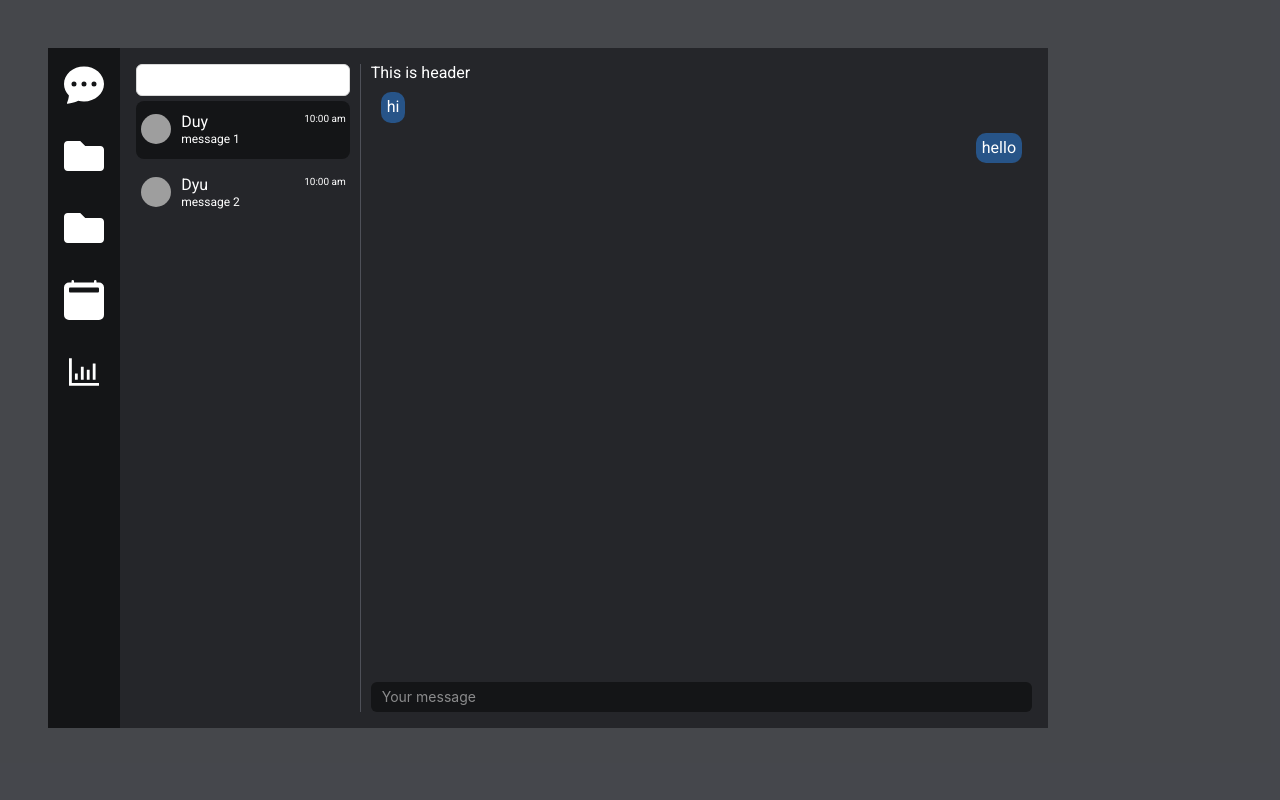
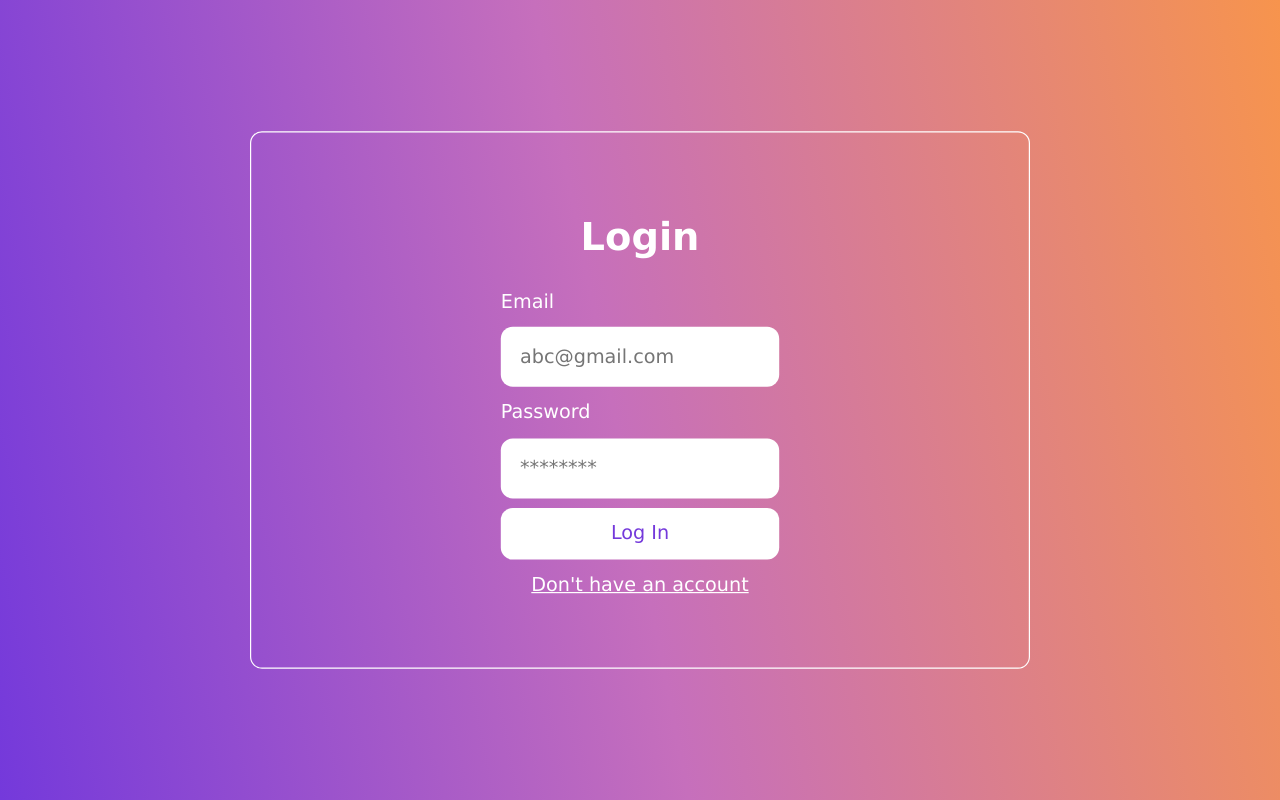
Before and after one commit to nguyenbaduy123/message-web-app, a React (Create React App) app in the folder frontend/: page /login in a window 1280 px wide. Built offline with nearby package versions, Linux system fonts and the light colour scheme; grey boxes are pictures that could not be loaded.

Commit message:
auth form

```diff
--- a/frontend/src/App.jsx
+++ b/frontend/src/App.jsx
@@ -5,6 +5,8 @@ import styles from './App.module.css'
 import Layout from './components/Layout/Layout'
 import LeftBar from './components/LeftBar/LeftBar'
 import MainChat from './components/MainChat/MainChat'
+import {Login}  from './components/Auth/Login'
+import {Register}  from './components/Auth/Register'
 
 const s = classNames.bind(styles)
 
@@ -43,27 +45,39 @@ function App() {
     )
   }
 
+  const [currentForm, setCurrentForm] = useState('login')
+  const toggleForm = (formName) => {
+    setCurrentForm(formName);
+  };
+
+
   return (
-    <div className={s('container')}>
-      <Layout>
-        <main className={s('main-content')}>
-          <div className={s('left-bar')}>
-            <LeftBar
-              currentConversationId={currentConversationId}
-              setCurrentConversationId={setCurrentConversationId}
-              conversations={conversations}
-            />
-          </div>
-          <div className={s('main-chat')}>
-            <MainChat
-              conversations={conversations}
-              setConversations={setConversations}
-              currentConversation={getCurrentConversation()}
-            />
-          </div>
-        </main>
-      </Layout>
-    </div>
+    // <div className={s('container')}>
+    //   <Layout>
+    //     <main className={s('main-content')}>
+    //       <div className={s('left-bar')}>
+    //         <LeftBar
+    //           currentConversationId={currentConversationId}
+    //           setCurrentConversationId={setCurrentConversationId}
+    //           conversations={conversations}
+    //         />
+    //       </div>
+    //       <div className={s('main-chat')}>
+    //         <MainChat
+    //           conversations={conversations}
+    //           setConversations={setConversations}
+    //           currentConversation={getCurrentConversation()}
+    //         />
+    //       </div>
+    //     </main>
+    //   </Layout>
+    // </div>
+    <>
+    {
+      currentForm === "login" ? <Login onFormSwitch={toggleForm}/> : <Register onFormSwitch={toggleForm}/>
+    }
+    </>
+
   )
 }
 
--- /dev/null
+++ b/frontend/src/components/Auth/Auth.css
@@ -0,0 +1,52 @@
+:root {
+    font-family: Verdana, Tahoma, sans-serif;
+    text-align: center;
+    display: flex;
+    min-height: 100vh;
+    align-items: center;
+    justify-content: center;
+    color: white;
+    background-image: linear-gradient(79deg, #7439db, #C66FBC 48%, #F7944D);
+}
+
+.authForm, form {
+    display: flex;
+    flex-direction: column;
+}
+
+@media screen and (min-width: 600px) {
+    .authForm {
+        padding: 3rem 13rem;
+        border: 1px solid white;
+        border-radius: 10px;
+        margin: 0.5rem;
+        transform: scale(1.2);
+    }
+}
+
+label {
+    text-align: left;
+    padding: 0.25rem 0;
+}
+
+input {
+    margin: 0.5rem 0;
+    padding: 1rem;
+    border: none;
+    border-radius: 10px;
+}
+
+button {
+    border: none;
+    background-color: white;
+    padding: 12px;
+    border-radius: 10px;
+    cursor: pointer;
+    color: #7439db;
+}
+
+.link-btn {
+    background: none;
+    color: white;
+    text-decoration: underline;
+}
--- /dev/null
+++ b/frontend/src/components/Auth/Login.jsx
@@ -0,0 +1,27 @@
+import React, { useState } from "react";
+import styles from './Auth.css'
+
+export const Login = (props) => {
+
+  const [email, setEmail] = useState('');
+  const [password, setPassword] = useState('')
+
+  const handleSubmit = (e) => {
+    e.preventDefault();
+    console.log(email);
+  }
+  return (
+    <div className="authForm " >
+      <h1>Login</h1>
+      <form onSubmit={handleSubmit}>
+        <label htmlFor="email">Email</label>
+        <input value={email} type="email" id='email' placeholder='abc@gmail.com' name='email' onChange={(e) => setEmail(e.target.value)} />
+
+        <label htmlFor="password">Password</label>
+        <input value={password} type="password" id='password' placeholder='********' name='password' onChange={(e) => setPassword(e.target.value)} />
+        <button type="submit">Log In</button>
+      </form>
+      <button className="link-btn" onClick={() => props.onFormSwitch('register')}>Don't have an account</button>
+    </div>
+  )
+}
--- /dev/null
+++ b/frontend/src/components/Auth/Register.jsx
@@ -0,0 +1,35 @@
+import React, { useState } from "react";
+import styles from './Auth.css'
+
+export const Register = (props) => {
+
+    const [email, setEmail] = useState('');
+    const [password, setPassword] = useState('')
+    const [name, setName] = useState('')
+
+
+    const handleSubmit = (e) => {
+        e.preventDefault();
+        console.log(email);
+    }
+
+    return (
+        <div className="authForm">
+            <h1>Register</h1>
+            <form onSubmit={handleSubmit}>
+                <label htmlFor="name">Full Name</label>
+                <input value={name} name="name" onChange={(e) => setName(e.target.value)} id="name" placeholder="full Name" />
+
+                <label htmlFor="email">Email</label>
+                <input value={email} type="email" id='email' placeholder='abc@gmail.com' name='email' onChange={(e) => setEmail(e.target.value)} />
+
+                <label htmlFor="password">Password</label>
+                <input value={password} type="password" id='password' placeholder='********' name='password' onChange={(e) => setPassword(e.target.value)} />
+                <button type="submit">Register</button>
+            </form>
+
+            <button className="link-btn" onClick={() => props.onFormSwitch('login')}>Already have an account? Login here.</button>
+
+        </div>
+    )
+}
```
